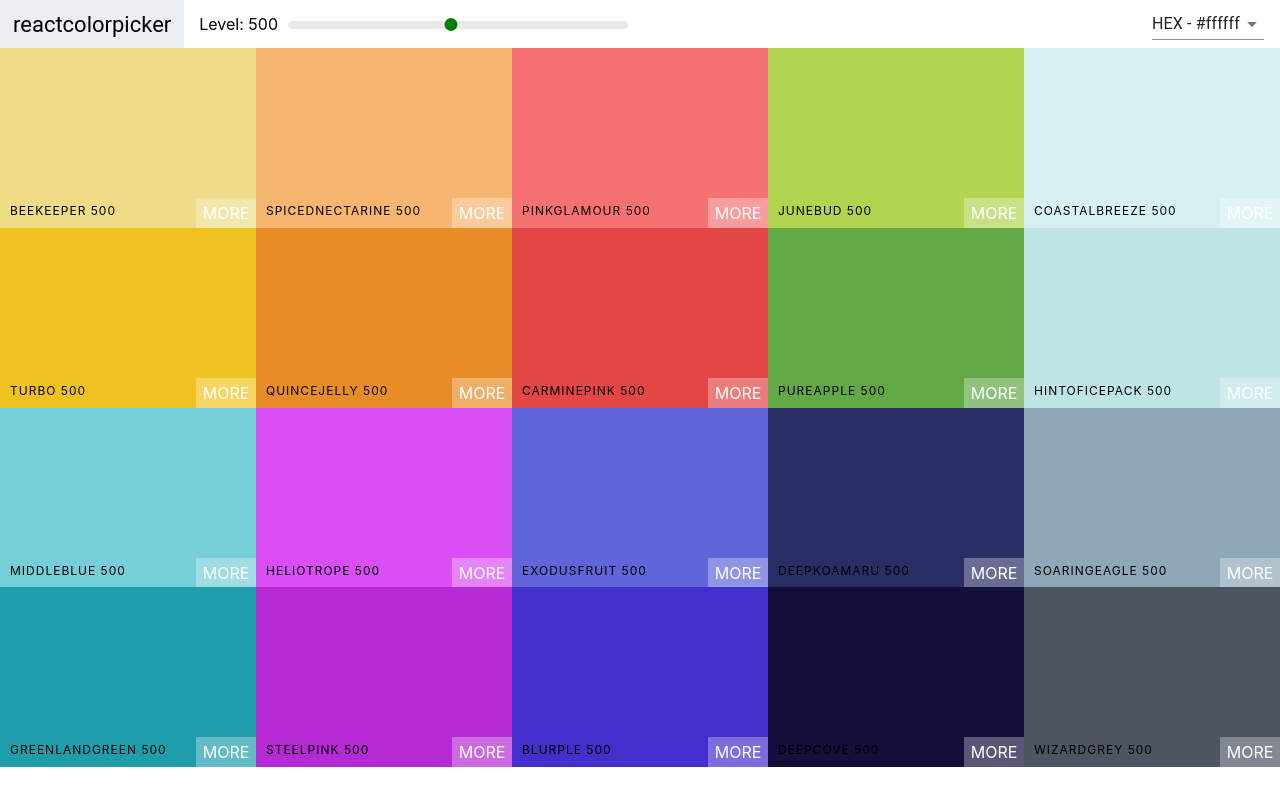
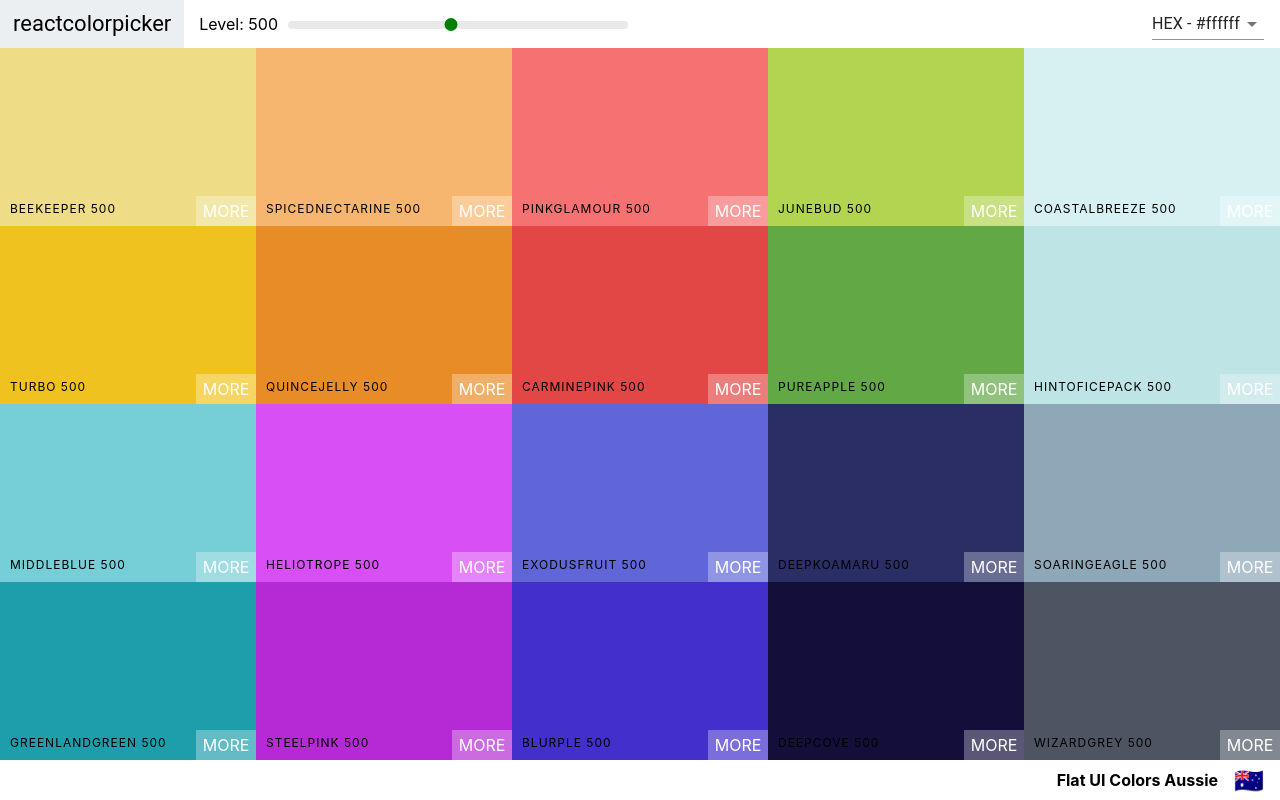
Before and after one commit to RainBoard01/Color-Project, a React (Create React App) app in the folder colors-app/: page / in a window 1280 px wide. Built offline with nearby package versions, Linux system fonts and the light colour scheme.

Commit message:
Add palette footer

```diff
--- a/colors-app/src/Palette.css
+++ b/colors-app/src/Palette.css
@@ -1,7 +1,23 @@
 .Palette {
   height: 100vh;
+  display: flex;
+  flex-direction: column;
 }
 
 .Palette-colors {
   height: 90%;
 }
+
+.Palette-footer {
+  background-color: white;
+  height: 5vh;
+  display: flex;
+  justify-content: flex-end;
+  align-items: center;
+  font-weight: bold;
+}
+
+.emoji {
+  font-size: 1.5rem;
+  margin: 0 1rem;
+}
--- a/colors-app/src/Palette.js
+++ b/colors-app/src/Palette.js
@@ -5,22 +5,31 @@
 
 export const Palette = (props) => {
     const [level, setLevel] = useState(500);
-    const [format, setFormat] = useState("hex")
+    const [format, setFormat] = useState("hex");
 
-    const colorBoxes = props.palette.colors[level].map(color => (
-        <ColorBox background={ color[format] } name={ color.name }/>
+    const { colors, paletteName, emoji } = props.palette;
+
+    const colorBoxes = colors[level].map(color => (
+        <ColorBox background={color[format]} name={color.name} key={ color.id }/>
     ));
 
     return (
         <div className="Palette">
-            {/* Navbar goes here */}
-            <Navbar level={ level } setLevel={ setLevel } format={ format } setFormat={ setFormat }/>
+            <Navbar
+                level={level}
+                setLevel={setLevel}
+                format={format}
+                setFormat={setFormat}
+            />
             <div className="Palette-colors">
-                {/* bunch of color boxes*/}
                 { colorBoxes }
             </div>
-            {/* footer eventually */}
-
+            <footer className="Palette-footer">
+                { paletteName }
+                <span className="emoji">
+                    { emoji }
+                </span>
+            </footer>
         </div>
     )
 }
```
